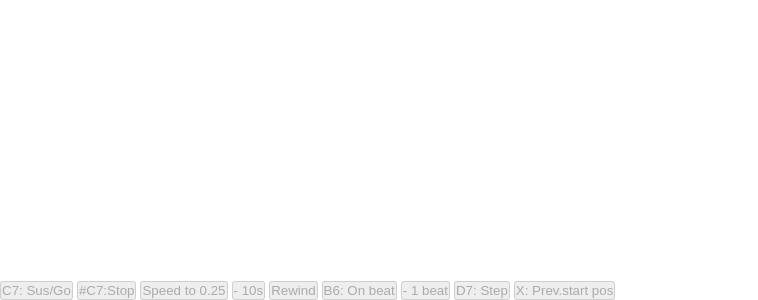
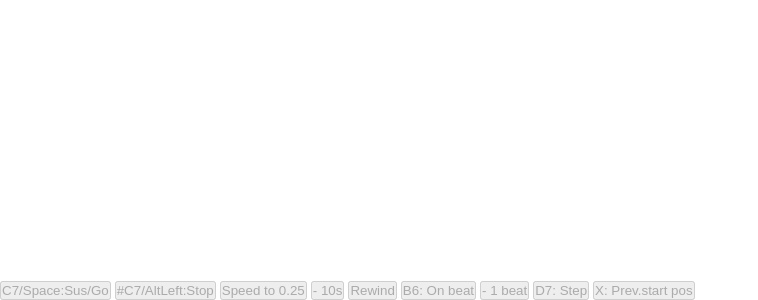
Before and after one commit to awixard/KbdVisualizerASw, an Electron app: page play.html in a window 1500 px wide. Shown: the part 539-839 px from the top of the page, without its empty margins (0-758 px from the left). Drawn offline with Linux system fonts and the light colour scheme; no server answers.

Commit message:
Painikkeiden tekstejä

```diff
--- a/play.html
+++ b/play.html
@@ -20,8 +20,8 @@
   <div id='VDOMRoot'></div>
 
   <!--input type="file" id="fileReader"-->
-  <button id="btnSuspendGo" disabled="true">C7: Sus/Go</button>
-  <button id="btnStop" disabled="true">#C7:Stop</button>
+  <button id="btnSuspendGo" disabled="true">C7/Space:Sus/Go</button>
+  <button id="btnStop" disabled="true">#C7/AltLeft:Stop</button>
   <button id="btnSlow" disabled="true">Speed to 0.25</button>
   <button id="btnMinus10s" disabled="true">- 10s</button>
   <button id="btnRewind" disabled="true">Rewind</button>
@@ -361,7 +361,7 @@ const asciiKbdMapper = function(){
   return this
 }.call({})
 window.addEventListener('keyup',asciiKbdMapper.handleAsciiKbdEvent )
-
+/*
 const on = function(){
   debugger
   let eb = [evHlp.newNoteOn(73,46).setPlayer('s1',0)]
@@ -371,6 +371,6 @@ const off = function(){
   let eb = [evHlp.newNoteOff(73).setPlayer('s1',0)]
   g.synthRack.exec(eb)
 }
-
+*/
 </script>
 </html>
```
